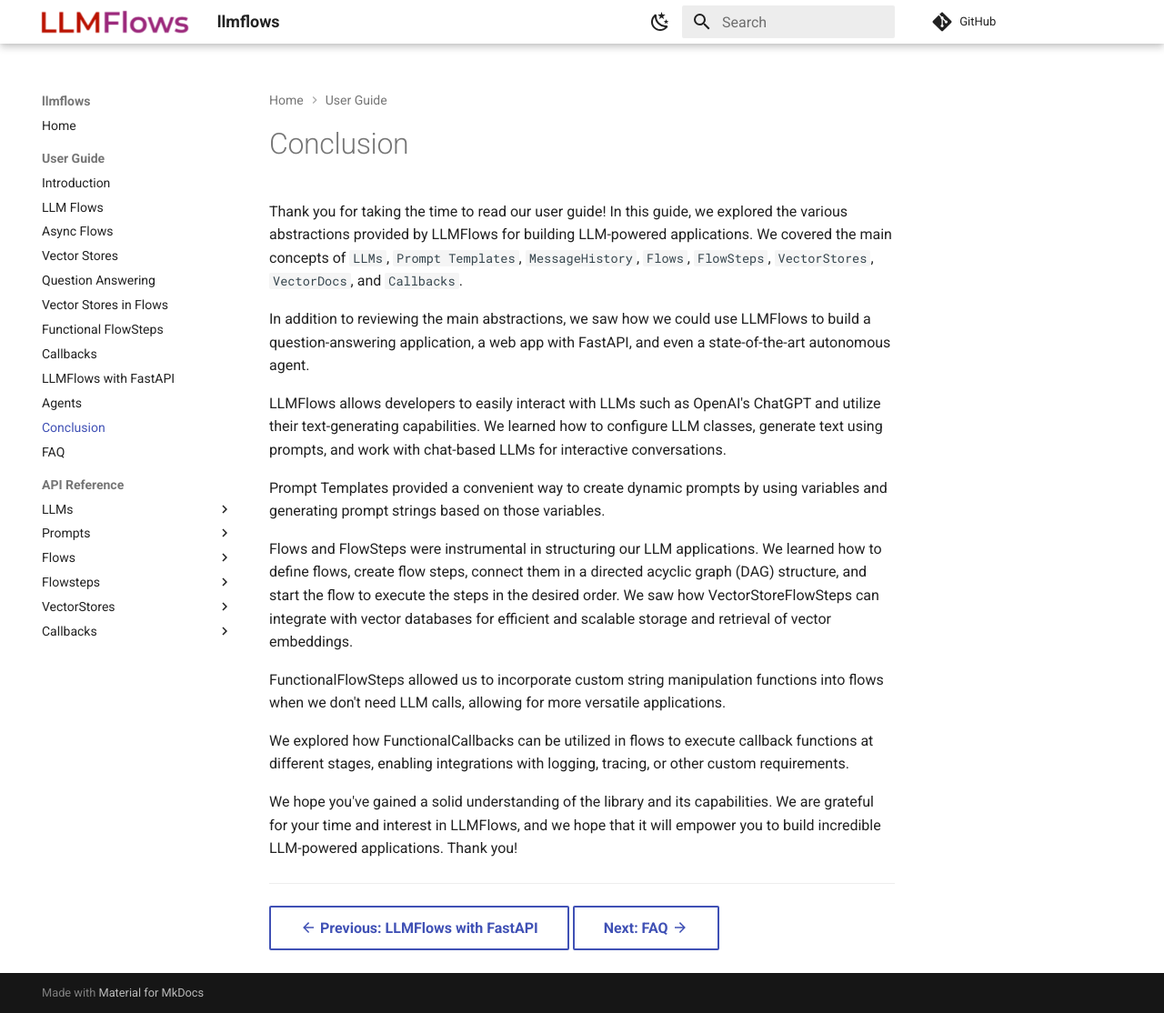
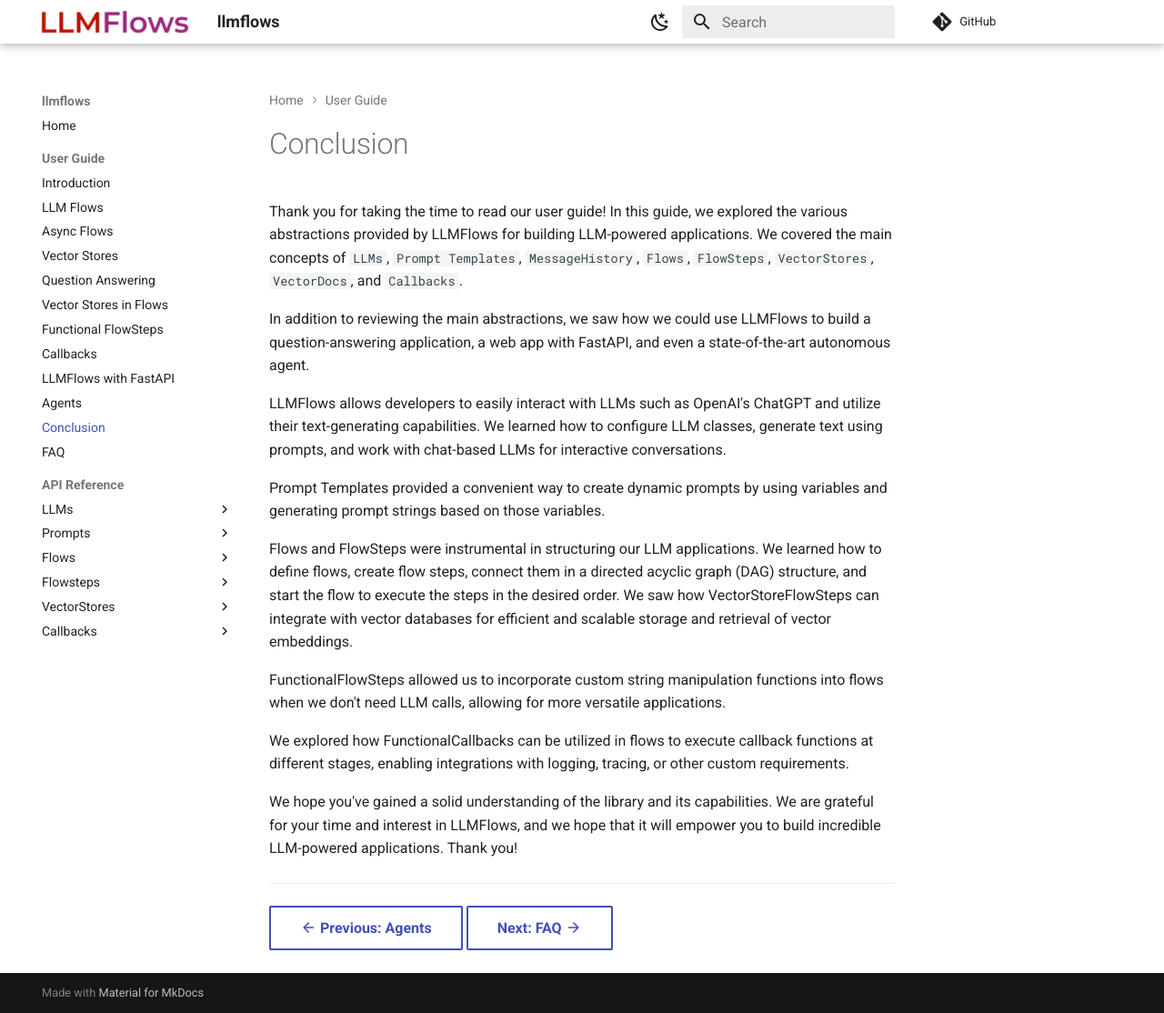
Before and after one commit to stoyan-stoyanov/llmflows, an MkDocs documentation site: the page built from docs/user_guide/Conclusion.md, in a window 1280 px wide and 1114 px high. Shown: the whole window at 91% size. Built offline with MkDocs 1.6.1 and Material for MkDocs 9.7.7, drawn with Linux system fonts in a browser that asks for light colours; comment, search, counter and statistics services are not loaded.

Commit message:
fixing links in user guide pages

```diff
--- a/docs/user_guide/Conclusion.md
+++ b/docs/user_guide/Conclusion.md
@@ -33,5 +33,5 @@ grateful for your time and interest in LLMFlows, and we hope that it will empowe
 to build incredible LLM-powered applications. Thank you!
 
 ***
-[:material-arrow-left: Previous: LLMFlows with FastAPI](LLMFlows with FastAPI.md){ .md-button }
+[:material-arrow-left: Previous: Agents](Agents.md){ .md-button }
 [Next: FAQ :material-arrow-right:](FAQ.md){ .md-button }
```
